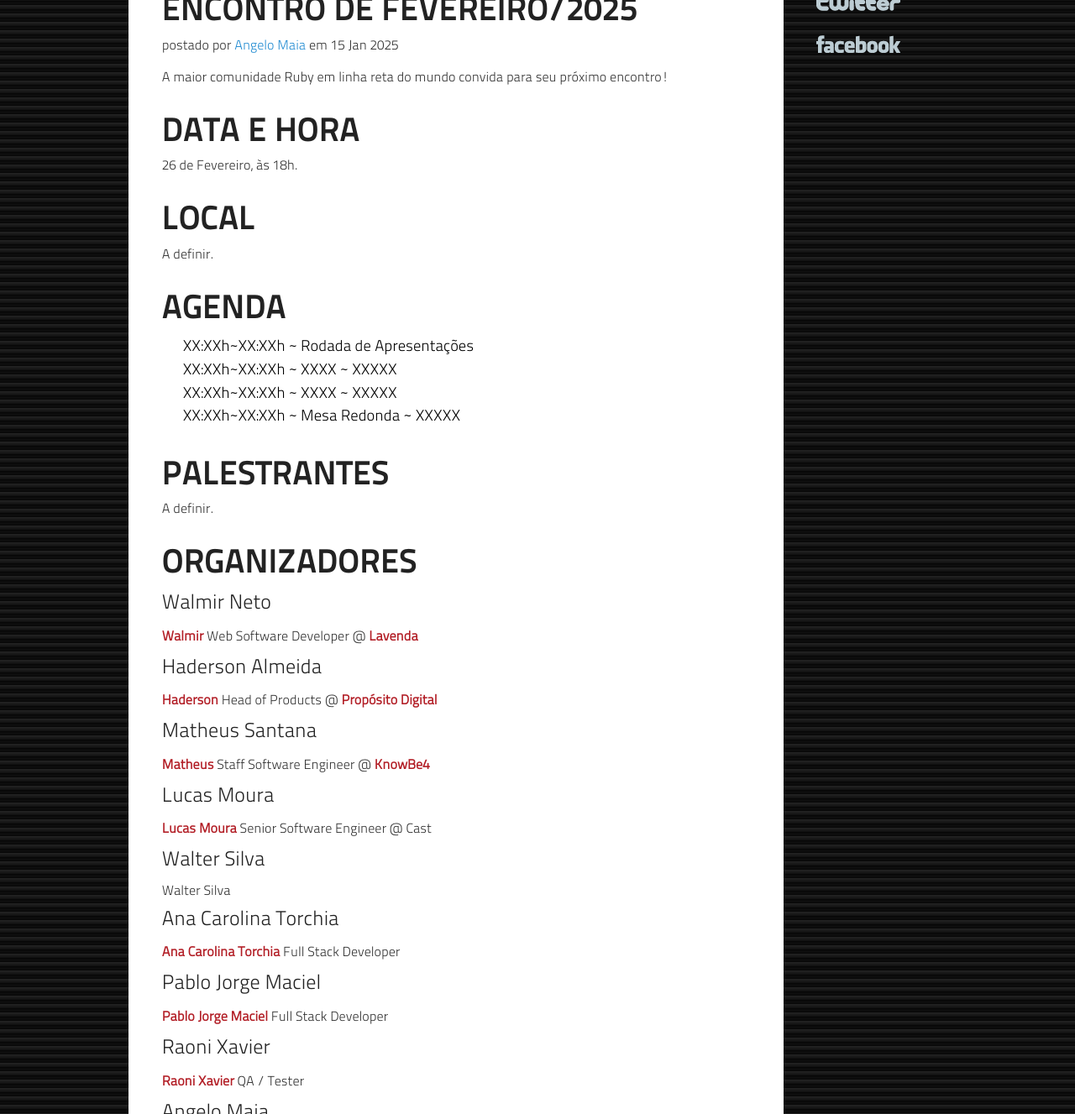
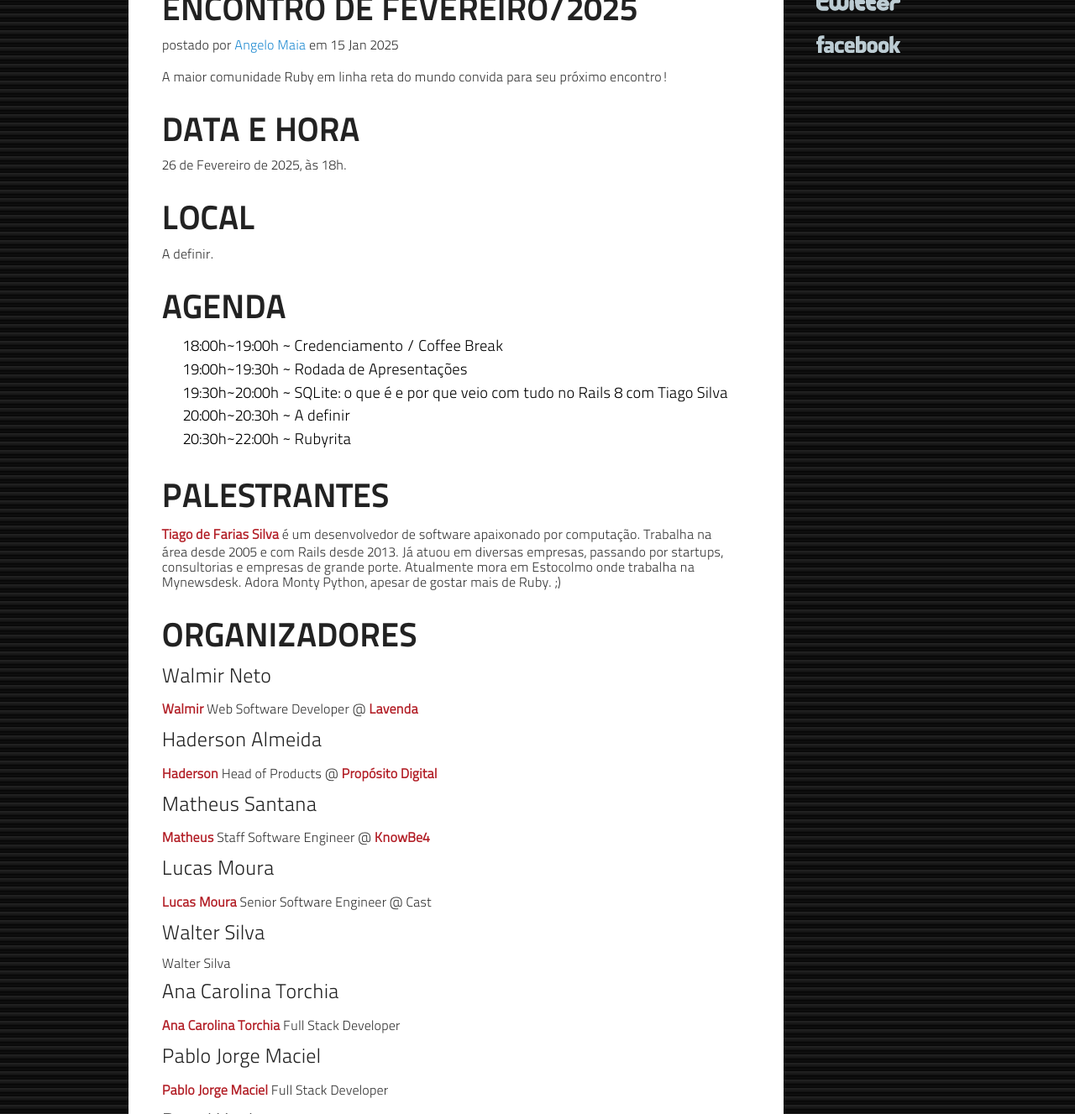
Before and after one commit to frevo-on-rails/frevo-on-rails.github.com, a Jekyll site: the page built from _posts/2025-01-15-encontro-de-fevereiro-2025.markdown, in a window 1280 px wide and 1400 px high, scrolled down 251 px, cut to the strip 73-1400 px from the top of the window. Shown: the whole strip at 84% size. Built offline with Jekyll 4.4.1, drawn with Linux system fonts in a browser that asks for light colours; nearby versions of some CDN libraries; comment, search, counter and statistics services are not loaded; some of the changed text lies outside the part shown.

Commit message:
Update 26-feb-2025 event info

```diff
--- a/_posts/2025-01-15-encontro-de-fevereiro-2025.markdown
+++ b/_posts/2025-01-15-encontro-de-fevereiro-2025.markdown
@@ -10,7 +10,7 @@ A maior comunidade Ruby em linha reta do mundo convida para seu próximo encontr
 
 ## Data e hora
 
-26 de Fevereiro, às 18h.
+26 de Fevereiro de 2025, às 18h.
 
 ## Local
 
@@ -18,14 +18,16 @@ A definir.
 
 ## Agenda
 
-- XX:XXh~XX:XXh ~ Rodada de Apresentações
-- XX:XXh~XX:XXh ~ XXXX ~ XXXXX
-- XX:XXh~XX:XXh ~ XXXX ~ XXXXX
-- XX:XXh~XX:XXh ~ Mesa Redonda ~ XXXXX
+- 18:00h~19:00h ~ Credenciamento / Coffee Break
+- 19:00h~19:30h ~ Rodada de Apresentações
+- 19:30h~20:00h ~ SQLite: o que é e por que veio com tudo no Rails 8 com Tiago Silva
+- 20:00h~20:30h ~ A definir
+- 20:30h~22:00h ~ Rubyrita
 
 ## Palestrantes
 
-A definir.
+[Tiago de Farias Silva](https://www.linkedin.com/in/tiagofsilva/) é um desenvolvedor de software apaixonado por computação.
+Trabalha na área desde 2005 e com Rails desde 2013. Já atuou em diversas empresas, passando por startups, consultorias e empresas de grande porte. Atualmente mora em Estocolmo onde trabalha na Mynewsdesk. Adora Monty Python, apesar de gostar mais de Ruby. ;)
 
 ## Organizadores
 
@@ -71,7 +73,7 @@ Walter Silva
 
 ## Inscrições
 
-Em breve.
+[Sympla - Frevo on Rails - Encontro de Fevereiro/2025](https://www.sympla.com.br/evento/frevo-on-rails-encontro-de-fevereiro-2025/2812100)
 
 ## Apoio
 
```
